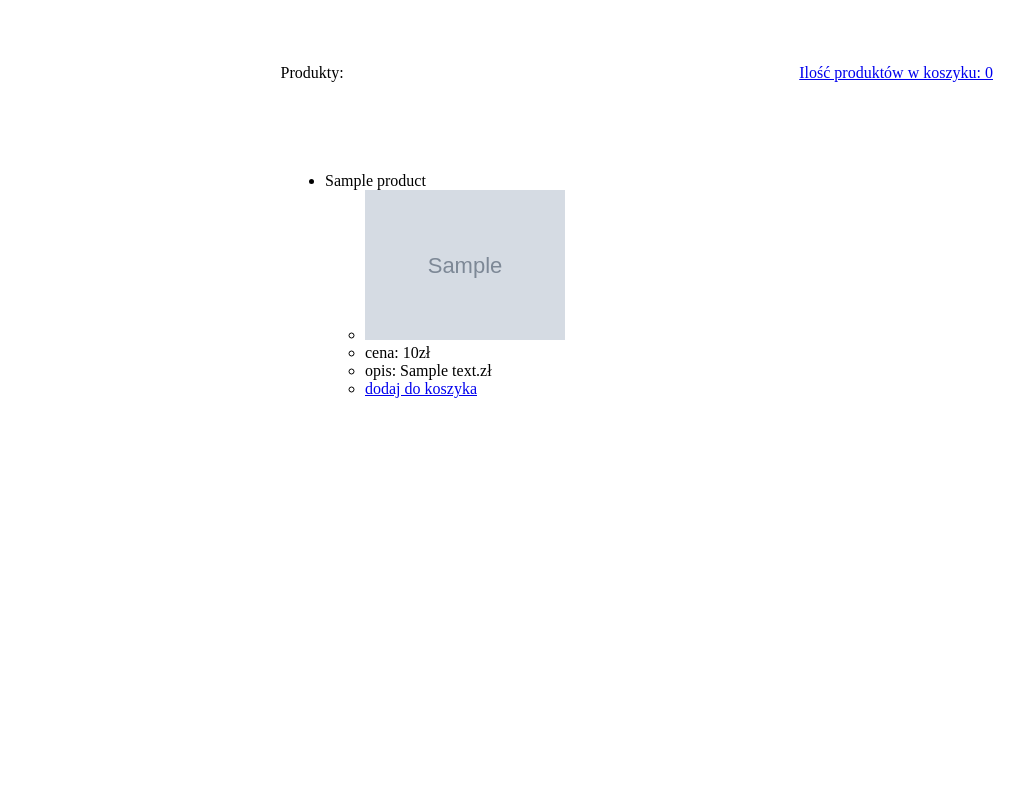
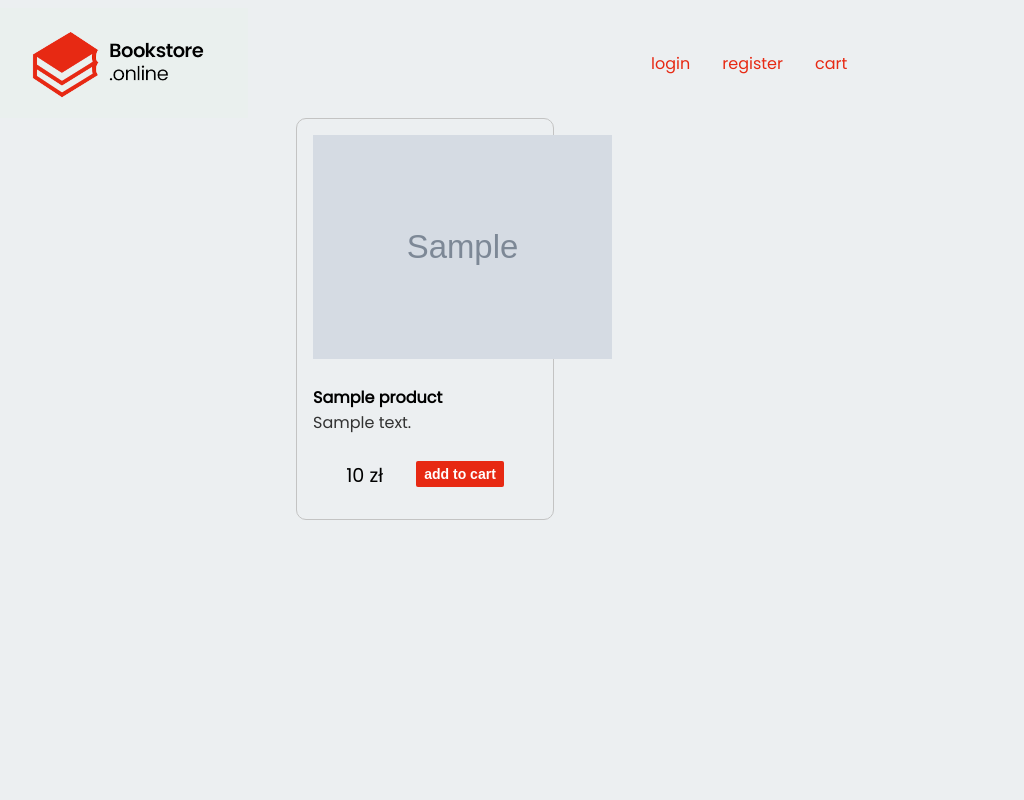
Before and after one commit to piotrowskipatryk/bookstore.online, a PHP site: page / in a window 1280 px wide. Shown: the whole page, without its empty margins (215-1239 px from the left). Run offline with PHP 8.4, Linux system fonts and the light colour scheme; tables that the repository leaves empty or names only in its code hold one stand-in row (values such as "Sample post"); grey boxes marked "Sample" are stand-in pictures; data that the repository does not hold is empty.

Commit message:
improved ui and refactor

```diff
--- a/html/index.php
+++ b/html/index.php
@@ -17,15 +17,11 @@
         header('Location: http://'.$_SERVER['HTTP_HOST']);  # removing query param to prevent adding to cart while page refresh
     }
 
-    if (isset($_SESSION['cart'])){
-        $cart_count = array_sum($_SESSION['cart']);
-    } else {
-        $cart_count = 0;
-    }
+    include 'utils/cart_count.php';
 ?>
 <html>
     <head>
-        <title>Projekt cząstkowy 2 - prosta symulacja elementów sklepu internetowego</title>
+        <title>bookstore.online | <?= _("homepage") ?></title>
         <META HTTP-EQUIV="Content Type" CONTENT="text/html;charset=iso8859-2">
         <META NAME=KEYWORDS CONTENT="html,php,projekt,sklep,e-commerce">
         <META NAME=DESCRIPTION CONTENT="Praca projektowa - symulacja elementów sklepu internegowego">
@@ -34,33 +30,33 @@
         <meta name="copyright" content="Patryk Piotrowski">
 
         <link rel="stylesheet" href="style.css">
+        <link rel="icon" type="image/x-icon" href="/images/favicon.png">
     </head>
     <body>
-        <div class="row">
-            <div class="child center">Produkty:</div>
-            <div class="child cart"><a href="cart.php">Ilość produktów w koszyku: <?= $cart_count ?></a></div>
-        </div>
+        <?php include 'utils/header.php' ?>
         <div class="center">
-            <ul>
-                <?php
-                    if ($result) {
-                        while($row = mysqli_fetch_assoc($result)) {
-                            echo '<li class="product">';
-                            echo $row['name'];
-                            echo "<ul>";
-                            echo '<li><img width="200px" src="' . $row['photo_path'] . '" /></li>';
-                            echo "<li>cena: " . $row['price'] . 'zł</li>';
-                            echo "<li>opis: " . $row['description'] . 'zł</li>';
-                            echo '<li>' . '<a href="?add=' . $row['id'] . '">dodaj do koszyka</a>' . '</li>';
-                            echo "</ul>";
-                            echo "</li>";
-                        }
-
-                    } else {
-                        echo "<li>Brak produktów w bazie.</li>";
-                    }
-                ?>
-            </ul>
+            <?php if ($result) : ?>
+                <?php while($row = mysqli_fetch_assoc($result)) { ?>
+                    <div class="book-item">
+                        <div class="photo"><img src="<?= $row['photo_path'] ?>" /></div>
+                        <div>
+                            <div class="title"><?= $row['name'] ?></div>
+                            <div class="description"><?= $row['description'] ?></div>
+                        </div>
+                        <div class="price-and-button">
+                            <div class="price"><?= $row['price'] ?> zł</div>
+                                <form>
+                                    <button type="submit" class="add-button">
+                                        <?= _("add to cart") ?>
+                                    </button>
+                                    <input type="hidden" name="add" value="<?= $row['id'] ?>" /></label>
+                                </form>
+                        </div>
+                    </div>
+                <?php } ?>
+            <?php else : ?>
+                <p>Brak produktów w bazie.</p>
+            <?php endif; ?>
         </div>
     </body>
 </html>
--- a/html/profile.php
+++ b/html/profile.php
@@ -13,7 +13,7 @@
 
 <html>
     <head>
-        <title>Projekt cząstkowy 1 - mechanizm rejestracji</title>
+        <title>bookstore.online | <?= _("profile") ?></title>
         <META HTTP-EQUIV="Content Type" CONTENT="text/html;charset=iso8859-2">
         <META NAME=KEYWORDS CONTENT="html,php,projekt,rejestracja">
         <META NAME=DESCRIPTION CONTENT="Praca projektowa - mechanizm rejestracji">
@@ -22,6 +22,7 @@
         <meta name="copyright" content="Patryk Piotrowski">
 
         <link rel="stylesheet" href="style.css">
+        <link rel="icon" type="image/x-icon" href="/images/favicon.png">
     </head>
     <body>
         <div class="center">dane konta:</div>
--- a/html/register.php
+++ b/html/register.php
@@ -72,10 +72,12 @@
             return $_POST[$input];
         }
     }
+
+    include 'utils/cart_count.php';
 ?>
 <html>
     <head>
-        <title>Projekt cząstkowy 1 - mechanizm rejestracji</title>
+        <title>bookstore.online | <?= _("register") ?></title>
         <META HTTP-EQUIV="Content Type" CONTENT="text/html;charset=iso8859-2">
         <META NAME=KEYWORDS CONTENT="html,php,projekt,rejestracja">
         <META NAME=DESCRIPTION CONTENT="Praca projektowa - mechanizm rejestracji">
@@ -84,8 +86,10 @@
         <meta name="copyright" content="Patryk Piotrowski">
 
         <link rel="stylesheet" href="style.css">
+        <link rel="icon" type="image/x-icon" href="/images/favicon.png">
     </head>
     <body>
+        <?php include 'utils/header.php' ?>
         <div class="center">
             <form action="<?php echo htmlspecialchars($_SERVER["PHP_SELF"]);?>" method="post">
                 <fieldset>
--- a/html/style.css
+++ b/html/style.css
@@ -1,31 +1,112 @@
+@import url('https://fonts.googleapis.com/css2?family=Poppins&display=swap');
+
+body {
+    font-family: 'Poppins', sans-serif;
+    background-color: #eceff1;
+}
+
+a:link {
+    text-decoration: none;
+    color: #E72913;
+}
+
+a:visited {
+    text-decoration: none;
+    color: #E72913;
+}
+
+a:hover {
+    text-decoration: none;
+}
+
+a:active {
+    text-decoration: none;
+}
+
 .center {
     display: flex;
     justify-content: center;
     align-items: center;
 }
-.product {
-    margin: 10px;
+
+.header {
+    display: flex;
+    justify-content: space-around;
+    align-items: center;
 }
-.row {
-    margin: 1rem;
-    padding: 2rem 2rem;
-    text-align: center;
+
+.menu {
+    display: flex;
+    flex-direction: row;
 }
-.child {
-    display: inline-block;
-    padding: 1rem 1rem;
-    vertical-align: middle;
+
+.menu-item {
+    padding: 1rem;
 }
-.cart {
-    float: right;
+
+.menu-item.active a {
+    font-weight: bold;
 }
+
+.book-item {
+    display: flex;
+    flex-direction: column;
+    justify-content: space-between;
+    border: 1px #c3c3c3;
+    border-style: solid;
+    border-radius: 10px;
+    padding: 1rem;
+    width: 14rem;
+    height: 23rem;
+}
+
+.book-item .photo img {
+    height: 14rem;
+}
+
+.book-item .title {
+    margin-top: 1rem;
+    font-weight: bold;
+}
+
+.book-item .description {
+    color: #323232;
+}
+
+.book-item .price-and-button {
+    display: flex;
+    flex-direction: row;
+    justify-content: space-evenly;
+    margin-top: 1rem;
+}
+
+.book-item .price-and-button .price {
+    font-size: larger;
+}
+
+.book-item .price-and-button .add-button {
+    background-color: #e72913;
+    font-weight: 600;
+    font-size: 14;
+    color: #fff;
+    border: none;
+    border-radius: 2px;
+    padding: 0.3rem 0.5rem;
+}
+
+.book-item .price-and-button .add-button:hover {
+    background-color: #c82614;
+}
+
 .submit {
     float: right;
     margin-top: 10px;
 }
+
 .form {
     margin-top: 20px;
 }
+
 .errors {
     color: red;
 }
--- /dev/null
+++ b/html/utils/cart_count.php
@@ -0,0 +1,7 @@
+<?php
+    if (isset($_SESSION['cart'])){
+        $cart_count = array_sum($_SESSION['cart']);
+    } else {
+        $cart_count = 0;
+    }
+?>
--- /dev/null
+++ b/html/utils/header.php
@@ -0,0 +1,14 @@
+<?php
+    function active($item) {
+        return str_contains($_SERVER['REQUEST_URI'], $item);
+    }
+?>
+
+<div class="header">
+    <div class="logo"><a href="/"><img src="/images/logo/logo.png" alt="bookstore.online" /></a></div>
+    <div class="menu">
+        <div class="menu-item <?php if (active('profile')) echo "active"; ?>"><a href="profile.php"><?= _("login") ?></a></div>
+        <div class="menu-item <?php if (active('register')) echo "active"; ?>"><a href="register.php"><?= _("register") ?></a></div>
+        <div class="menu-item <?php if (active('cart')) echo "active"; ?>"><a href="cart.php"><?= _("cart") ?> <?php if ($cart_count) echo "(".$cart_count.")" ?></a></div>
+    </div>
+</div>
```
Also changed, not shown: html/cart.php (+5 -2 lines), html/images/favicon.png (added), html/images/logo/logo.png (added), 3 other files.
